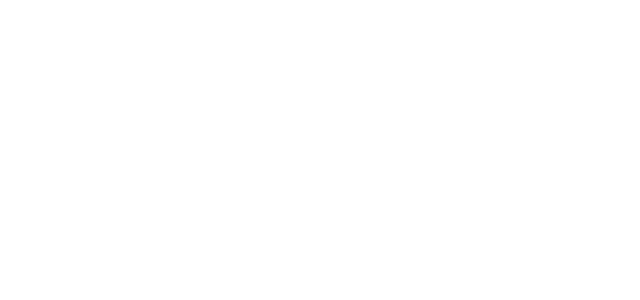
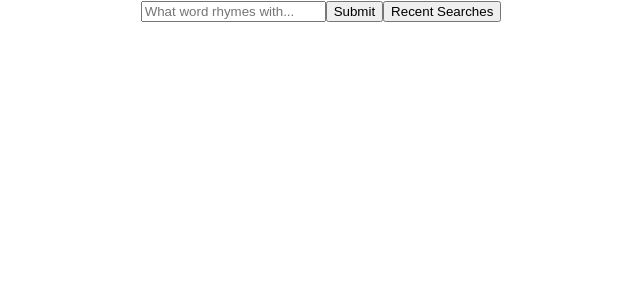
Before and after one commit to tanishaldavey/the-emotional-rhymer, a React (Create React App) app: page / in a window 1280 px wide. Shown: the top 300 px of the page, without its empty margins (319-959 px from the left). Built offline with nearby package versions, Linux system fonts and the light colour scheme.

Commit message:
Add form elements

```diff
--- a/src/containers/SearchForm/SearchForm.js
+++ b/src/containers/SearchForm/SearchForm.js
@@ -5,12 +5,28 @@ class SearchForm extends Component {
   constructor() {
     super();
     this.state = {
-      queriedWord: ''
+      query: ''
     }
   }
   render() {
     return(
       <form>
+        <input
+          type='text'
+          placeholder='What word rhymes with...'
+          name='query'
+          value={this.state.query}
+          required
+        />
+        <button
+          type='button'
+        >Submit
+        </button>
+        <button
+          type='button'
+        >Recent Searches
+        </button>
+
       </form>
     )
   }
```
